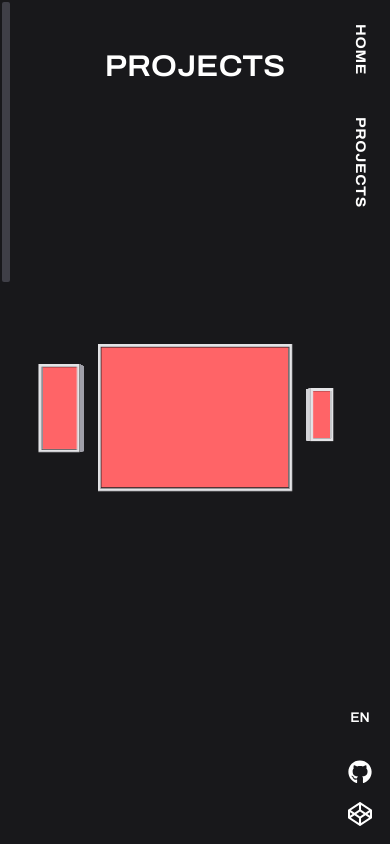
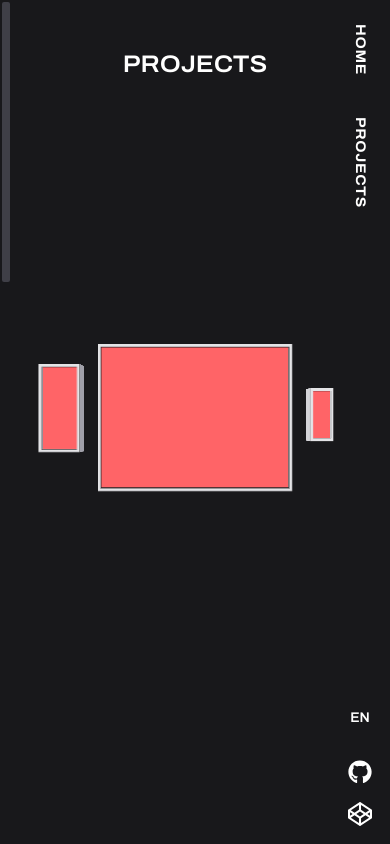
Before and after one commit to Pando58/portfolio-2025, a SvelteKit app: page /projects in a window 390 px wide. Built offline with nearby package versions, Linux system fonts and the light colour scheme.

Commit message:
shrink projects title on smaller screens

```diff
--- a/src/routes/projects/+page.svelte
+++ b/src/routes/projects/+page.svelte
@@ -241,7 +241,7 @@
 
 <div class="absolute inset-0">
 	<div class="flex justify-center py-12">
-		<span class="font-semibold font-stretch-110% text-3xl">
+		<span class="font-semibold font-stretch-110% text-2xl sm:text-3xl">
 			PROJECTS
 		</span>
 	</div>
```
